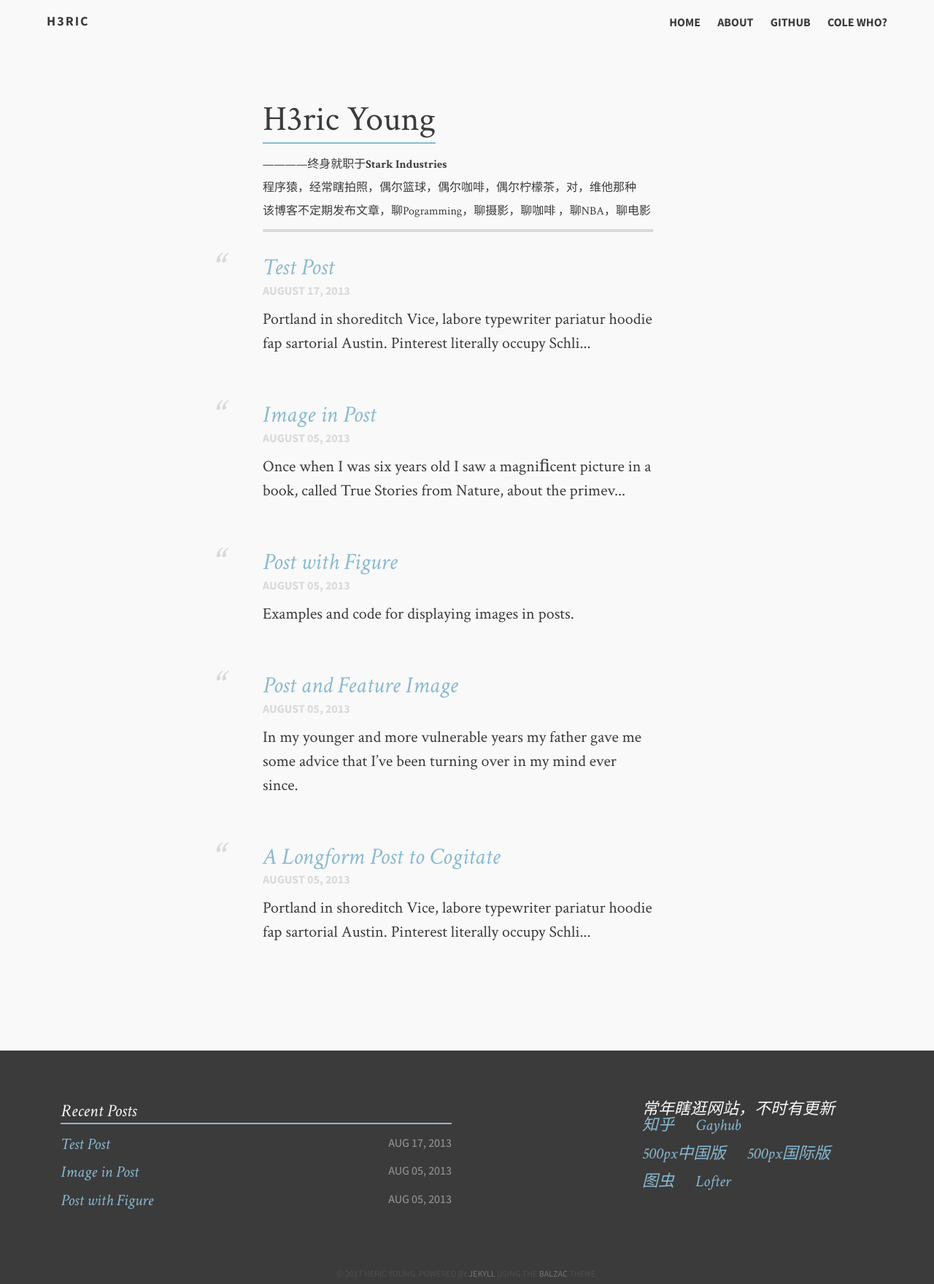
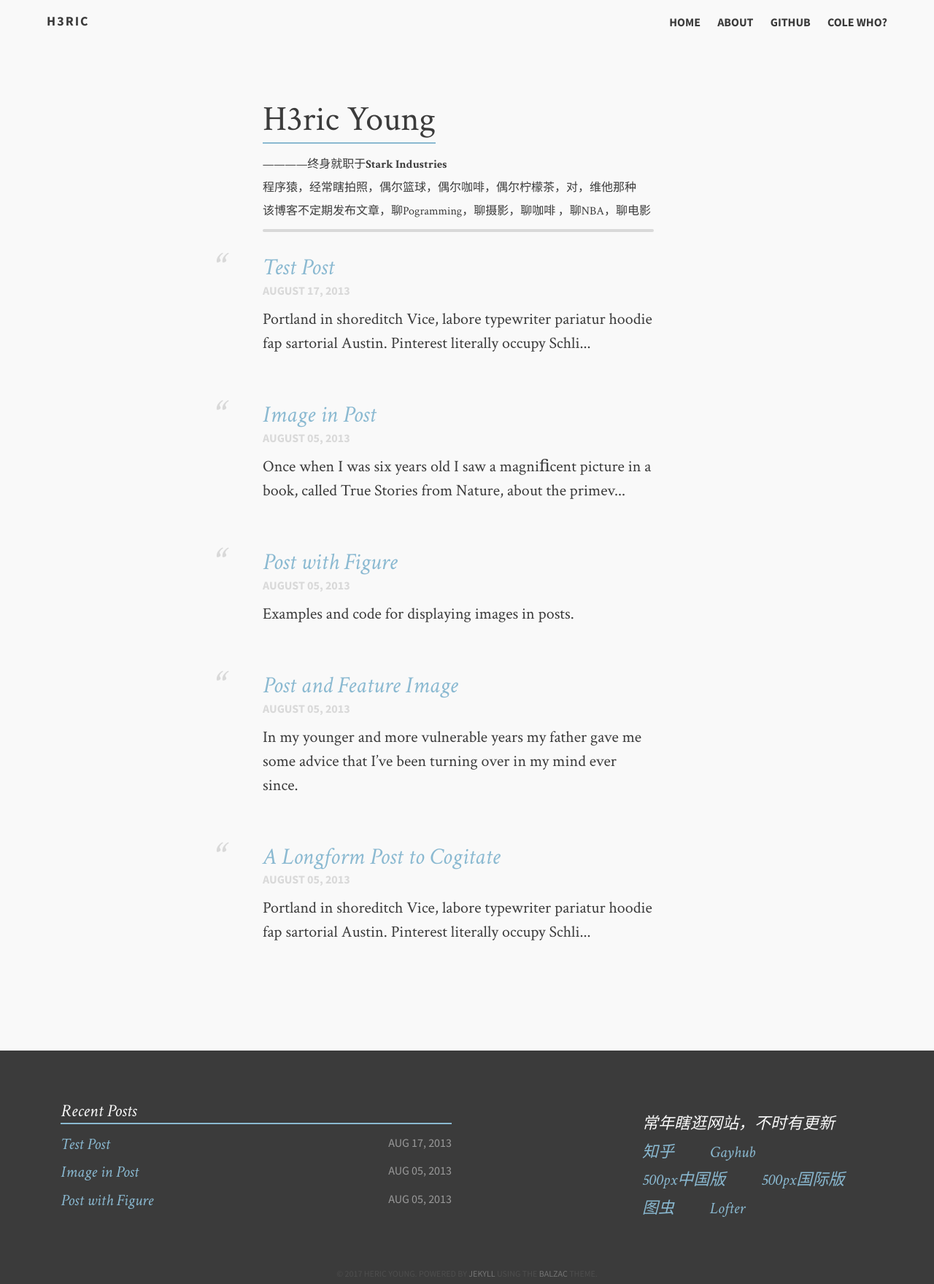
Before and after one commit to HericYoung/Blog, a Jekyll site: the page built from index.md, in a window 1280 px wide. Shown: the whole page at 73% size. Built offline with Jekyll 4.4.1, drawn with Linux system fonts in a browser that asks for light colours.

Commit message:
no message

```diff
--- a/_includes/footer.html
+++ b/_includes/footer.html
@@ -11,25 +11,24 @@
         {% endfor %}
       </ol>
 
-      <div class="social" style="top:70px;width: 25%">
+      <div class="social" style="top:90px;width: 25%">
         <ul>
-            <span>常年瞎逛网站，不时有更新</span>
-            <br>
+            <li>常年瞎逛网站，不时有更新</li>
             <li>
               <a id="zhihu" href="{{ site.owner.zhihu }}"><span class="foot-link">知乎</span></a>
-              &nbsp;&nbsp;&nbsp;&nbsp;
+              &nbsp;&nbsp;&nbsp;&nbsp;&nbsp;&nbsp;&nbsp;&nbsp;
               <a id="github" href="{{ site.owner.github }}" target="_blank"><span class="foot-link">Gayhub</span></a>
             </li>
 
             <li>
               <a id="500px_me" href="{{ site.owner.500px_me }}" target="_blank"><span class="foot-link">500px中国版</span></a>
-              &nbsp;&nbsp;&nbsp;&nbsp;
+              &nbsp;&nbsp;&nbsp;&nbsp;&nbsp;&nbsp;&nbsp;&nbsp;
               <a id="50px_com" href="{{ site.owner.500px_com }}" target="_blank"><span class="foot-link">500px国际版</span></a>
             </li>
 
             <li>
               <a id="tuchong" href="{{ site.owner.tuchong }}" target="_blank"><span class="foot-link">图虫</span></a>
-              &nbsp;&nbsp;&nbsp;&nbsp;
+              &nbsp;&nbsp;&nbsp;&nbsp;&nbsp;&nbsp;&nbsp;&nbsp;
               <a id="lofter" href="{{ site.owner.lofter }}" target="_blank"><span class="foot-link">Lofter</span></a>
             </li>
         </ul>
```
